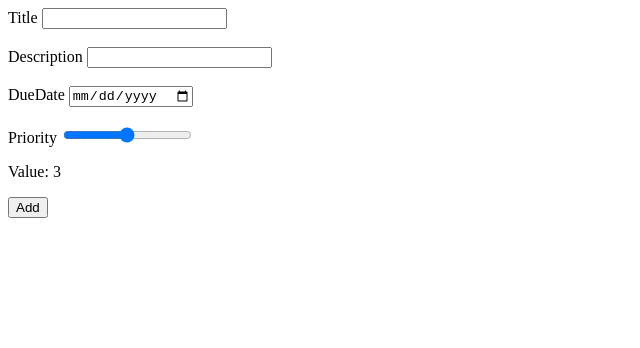
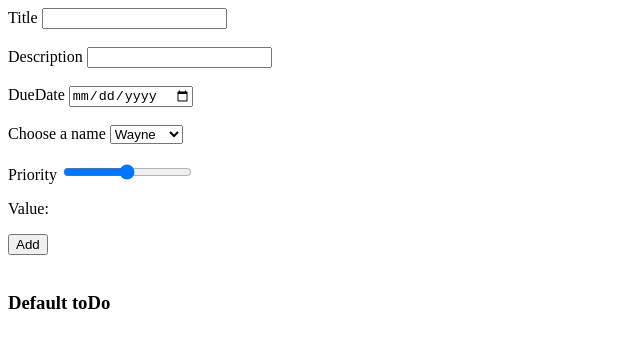
Before and after one commit to tecman4/Project-Todo-List, a website built with webpack: page src/template.html in a window 1280 px wide. Shown: the whole page, without its empty margins (0-640 px from the left). Built offline with nearby package versions, Linux system fonts and the light colour scheme.

Commit message:
Working on Names for ToDo

```diff
--- a/package.json
+++ b/package.json
@@ -16,5 +16,8 @@
     "webpack": "^5.95.0",
     "webpack-cli": "^5.1.4",
     "webpack-dev-server": "^5.0.4"
+  },
+  "dependencies": {
+    "date-fns": "^4.1.0"
   }
 }
--- a/src/index.js
+++ b/src/index.js
@@ -6,8 +6,8 @@ let range = document.querySelector("#range");
 window.removeToDo= removeToDo;
 window.edit= edit;
 const form = document.querySelector("#toDoForm");
-let content = document.querySelector("#content");
-priority.textContent = range.value;
+let defaultToDo = document.querySelector("#defaultToDo");
+priority.textdefaultToDo = range.value;
 var myToDo = [];
 localStorageRetrieve();
 function localStorageSave(){
@@ -45,7 +45,7 @@ function toDo(title,description,dueDate, priority) {
 }
 
 function render(){
-  let libraryEl = document.querySelector("#content")
+  let libraryEl = document.querySelector("#defaultToDo")
   libraryEl.innerHTML = "";
   for(let i=0;i< myToDo.length;i++){
 
@@ -83,7 +83,7 @@ render();
 
 
 range.addEventListener("input", (event) => {
-  priority.textContent = event.target.value;
+  priority.textdefaultToDo = event.target.value;
 
 
 });
--- a/src/template.html
+++ b/src/template.html
@@ -2,7 +2,7 @@
 <html lang="en">
 <head>
     <meta charset="UTF-8">
-    <meta name="viewport" content="width=device-width, initial-scale=1.0">
+    <meta name="viewport" WayneToDO="width=device-width, initial-scale=1.0">
     <title>ToDo List</title>
 </head>
 
@@ -16,13 +16,20 @@
                 <input type="text" id="description" name="description"><br><br>
                 <label for="dueDate">DueDate</label>
                 <input type="date" id="dueDate" name="dueDate"><br><br>
+                <label for="name">Choose a name</label>
+                    <select name="name" id="nameSelect">
+                    <option value="wayne">Wayne</option>
+                    <option value="matthew">Matthew</option>
+                    <option value="jessica">Jessica</option>
+                    <option value="eliana">Eliana</option>
+                    </select><br><br>
                 <label for="priority">Priority</label>
                 <input type="range" id="range" name="priority" min="1" max="5"><p>Value: <output id="priority"></output></p>
                 <input type="submit" value="Add"><br><br>
               </form>
         </nav>
 </header>
-    <div id="content">
+    <div id="defaultToDo"><H3>Default toDo</H3>
 
 
 
```
Also changed, not shown: dist/index.html, dist/main.js, 1 other file.
